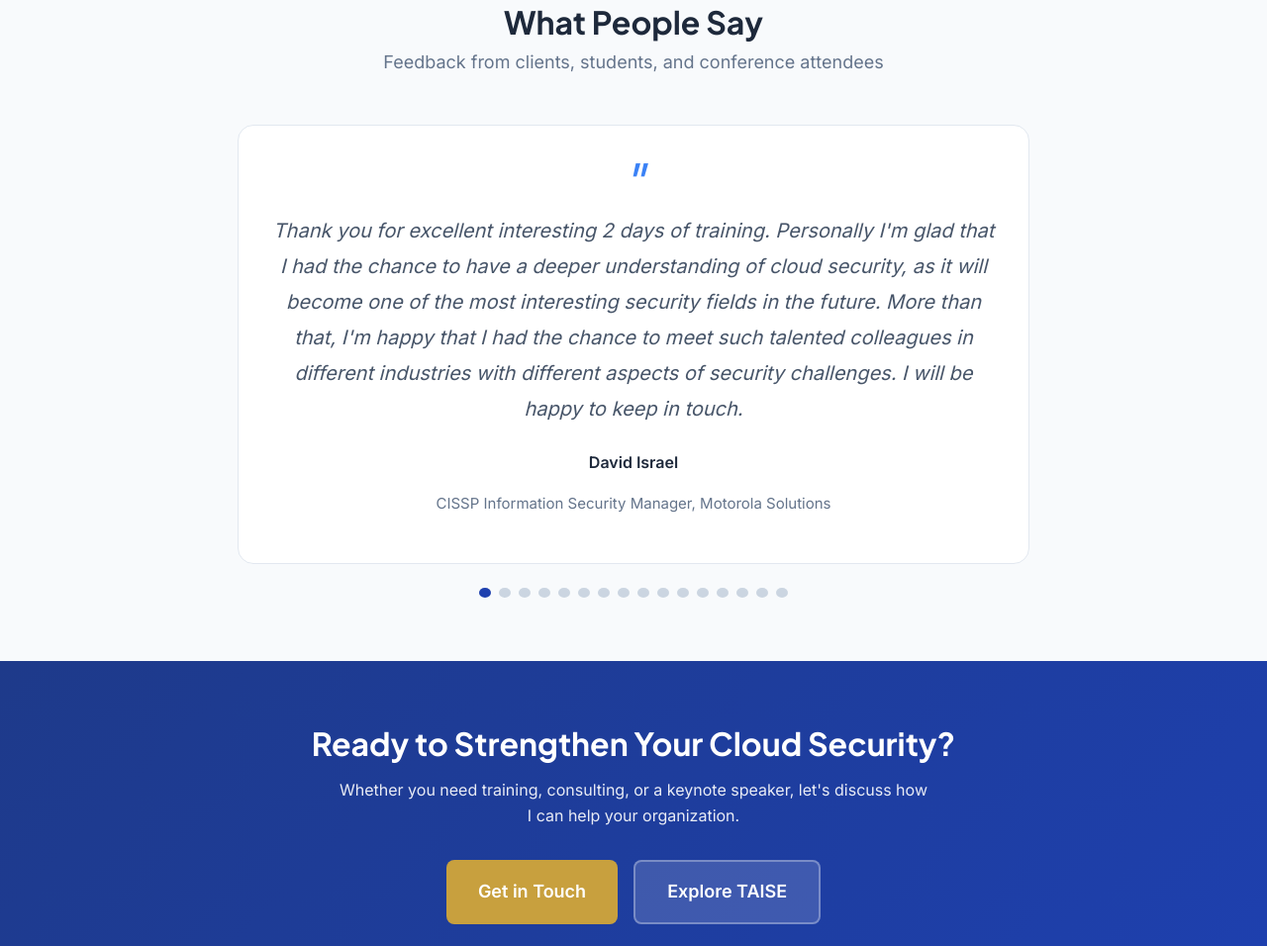
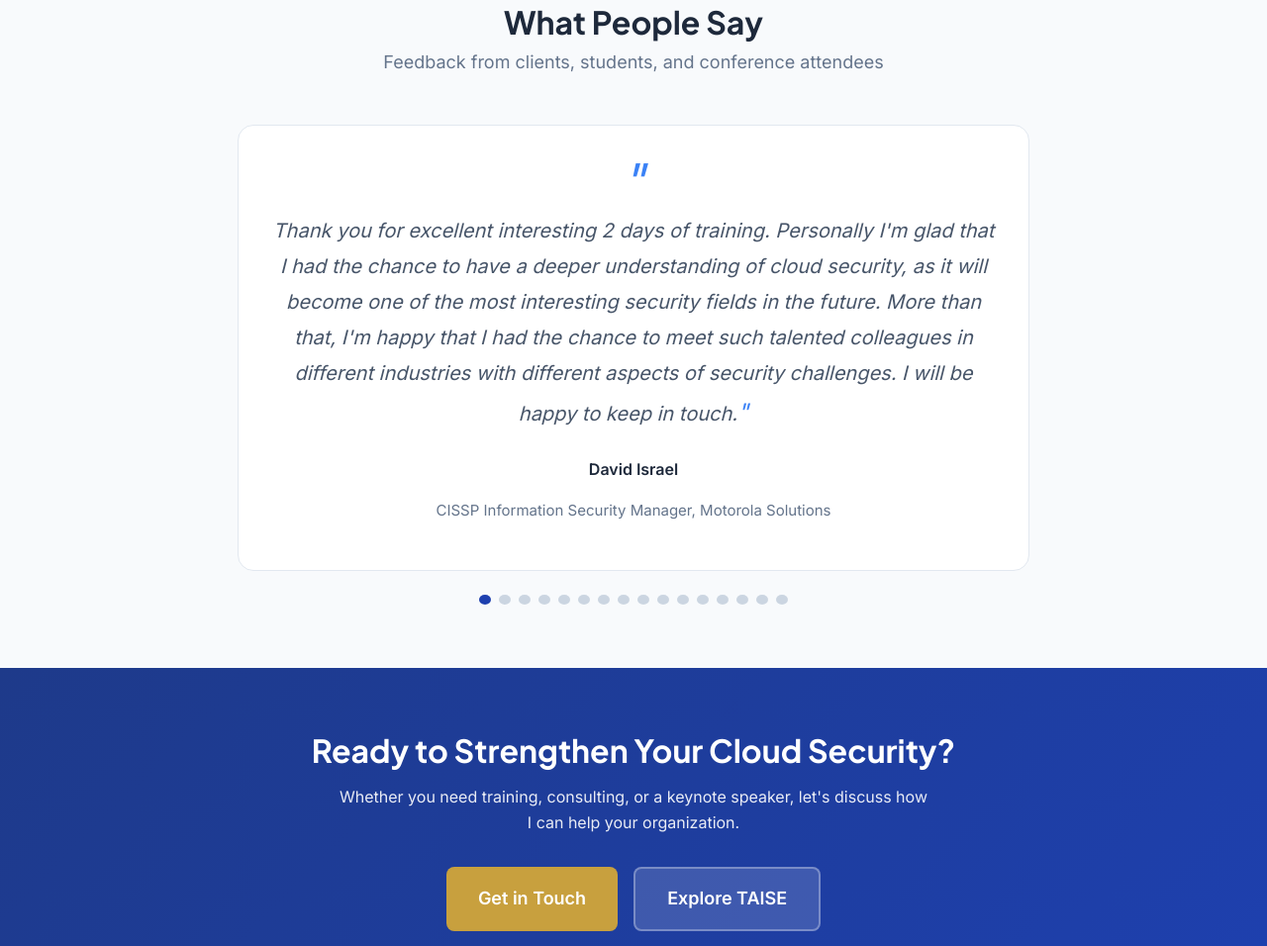
Before and after one commit to mferber-cloudsec/onlinecloudsec-website, a plain HTML site: page index.html in a window 1280 px wide. Shown: the part 1476-2432 px from the top of the page at 99% size. Drawn offline with Linux system fonts and the light colour scheme.

Commit message:
Add closing quotation mark to testimonials
🤖 Generated with [Claude Code](https://claude.com/claude-code)

Co-Authored-By: Claude Opus 4.5 <noreply@anthropic.com>

```diff
--- a/assets/css/styles.css
+++ b/assets/css/styles.css
@@ -531,6 +531,12 @@ img {
   margin-bottom: 0.5rem;
 }
 
+.testimonial-quote::after {
+  content: '"';
+  font-size: 1.5rem;
+  color: var(--primary-light);
+}
+
 .testimonial-author {
   font-weight: 600;
   color: var(--text-dark);
```
